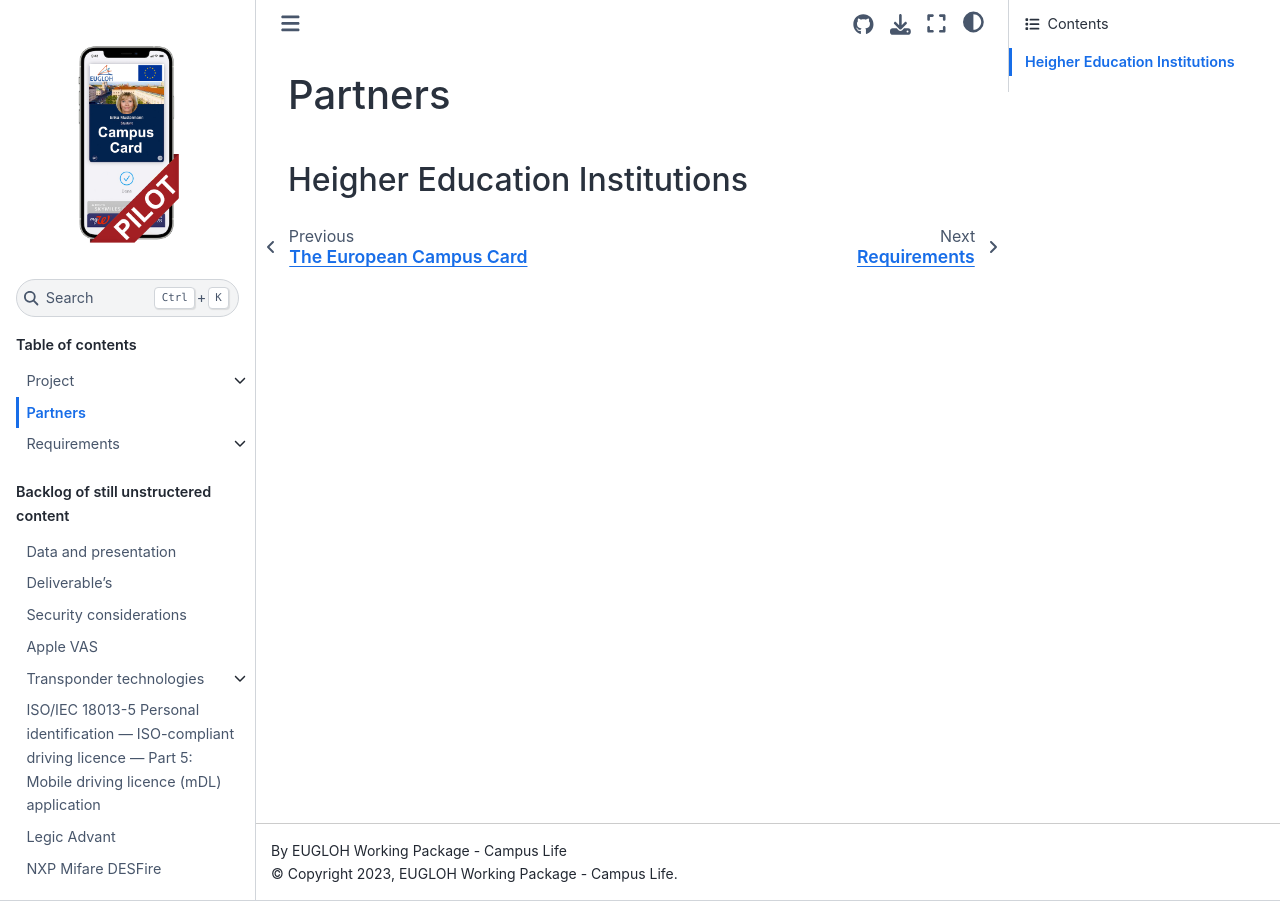
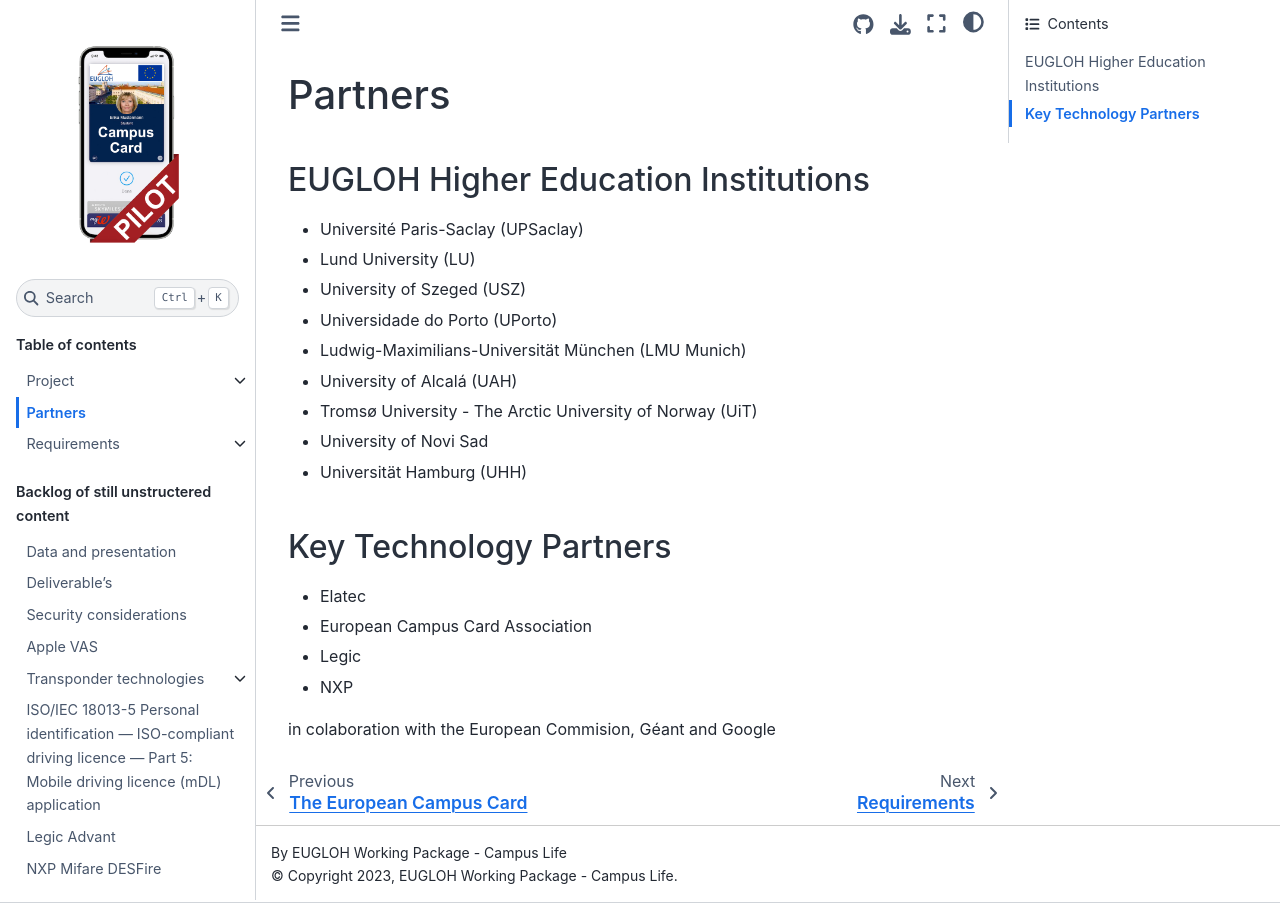
Before and after one commit to ECC-Pilot/documentation, a Sphinx documentation site: the page built from source/partners.md, in a window 1280 px wide. Built offline with Sphinx 7.4.7 and the Sphinx Book theme 1.1.4, drawn with Linux system fonts in a browser that asks for light colours.

Commit message:
Update partners.md

```diff
--- a/source/partners.md
+++ b/source/partners.md
@@ -1,3 +1,20 @@
 # Partners
 
-## Heigher Education Institutions
+## EUGLOH Higher Education Institutions
+- Université Paris-Saclay (UPSaclay)
+- Lund University (LU)
+- University of Szeged (USZ)
+- Universidade do Porto (UPorto)
+- Ludwig-Maximilians-Universität München (LMU Munich)
+- University of Alcalá (UAH)
+- Tromsø University - The Arctic University of Norway (UiT)
+- University of Novi Sad
+- Universität Hamburg (UHH)
+
+## Key Technology Partners
+- Elatec
+- European Campus Card Association
+- Legic
+- NXP
+
+in colaboration with the European Commision, Géant and Google
```
